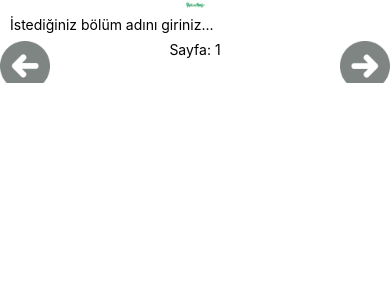
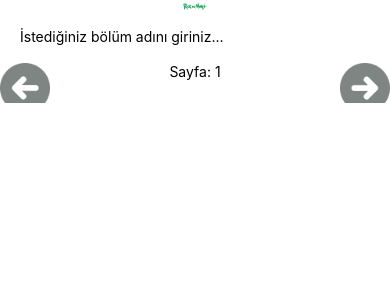
Before and after one commit to cangeldev/konusarakOgren, a React Native app: screen / in a window 390 px wide. Shown: the top 300 px of the page. Built offline with nearby package versions, Linux system fonts and the light colour scheme; no server answers.

Commit message:
Search input width bug fixed.

```diff
--- a/src/components/customSearchInput/style.ts
+++ b/src/components/customSearchInput/style.ts
@@ -7,6 +7,7 @@ export default StyleSheet.create({
         backgroundColor: colors.white,
         elevation: 3,
         paddingHorizontal: 10,
-        paddingVertical: 8
+        paddingVertical: 8,
+        margin: 10
     }
 })
```
